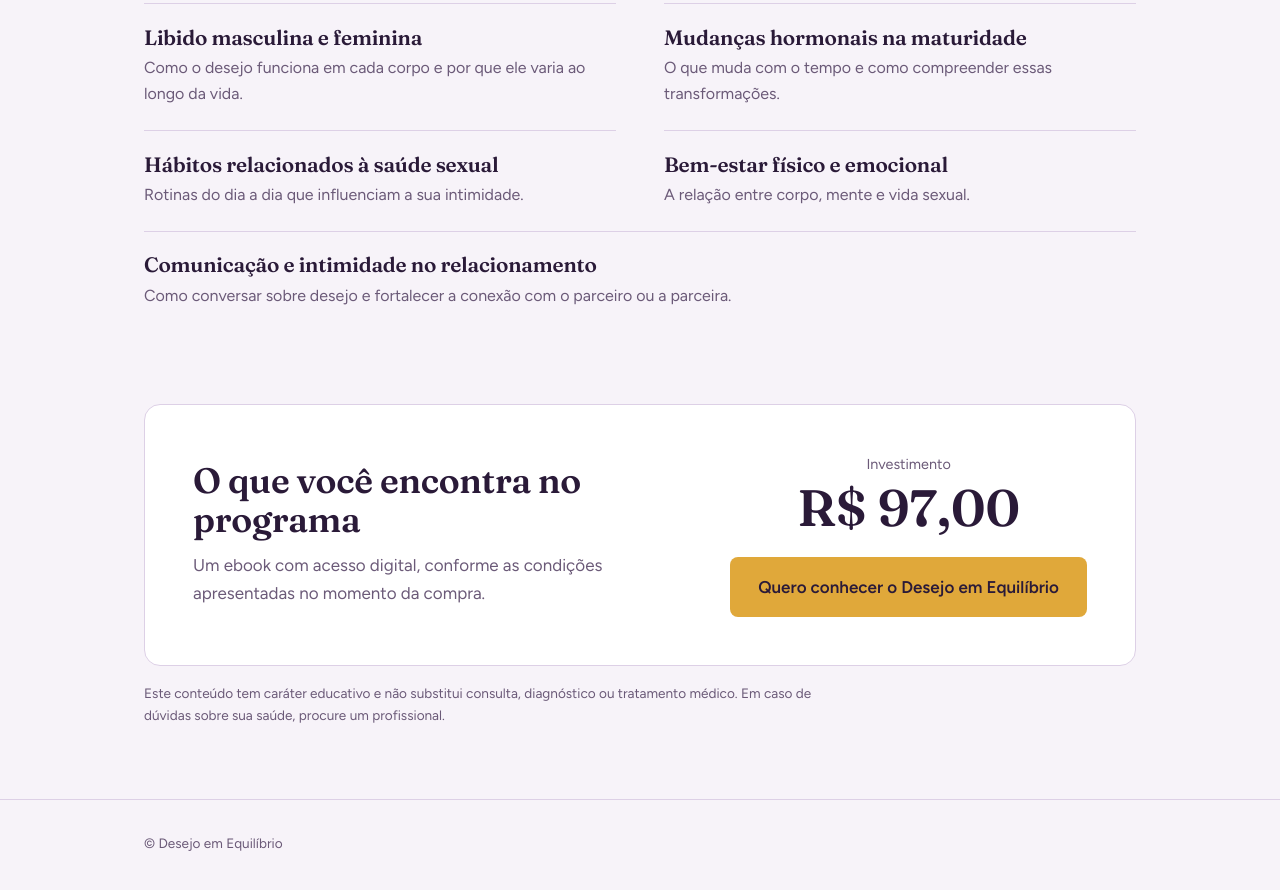
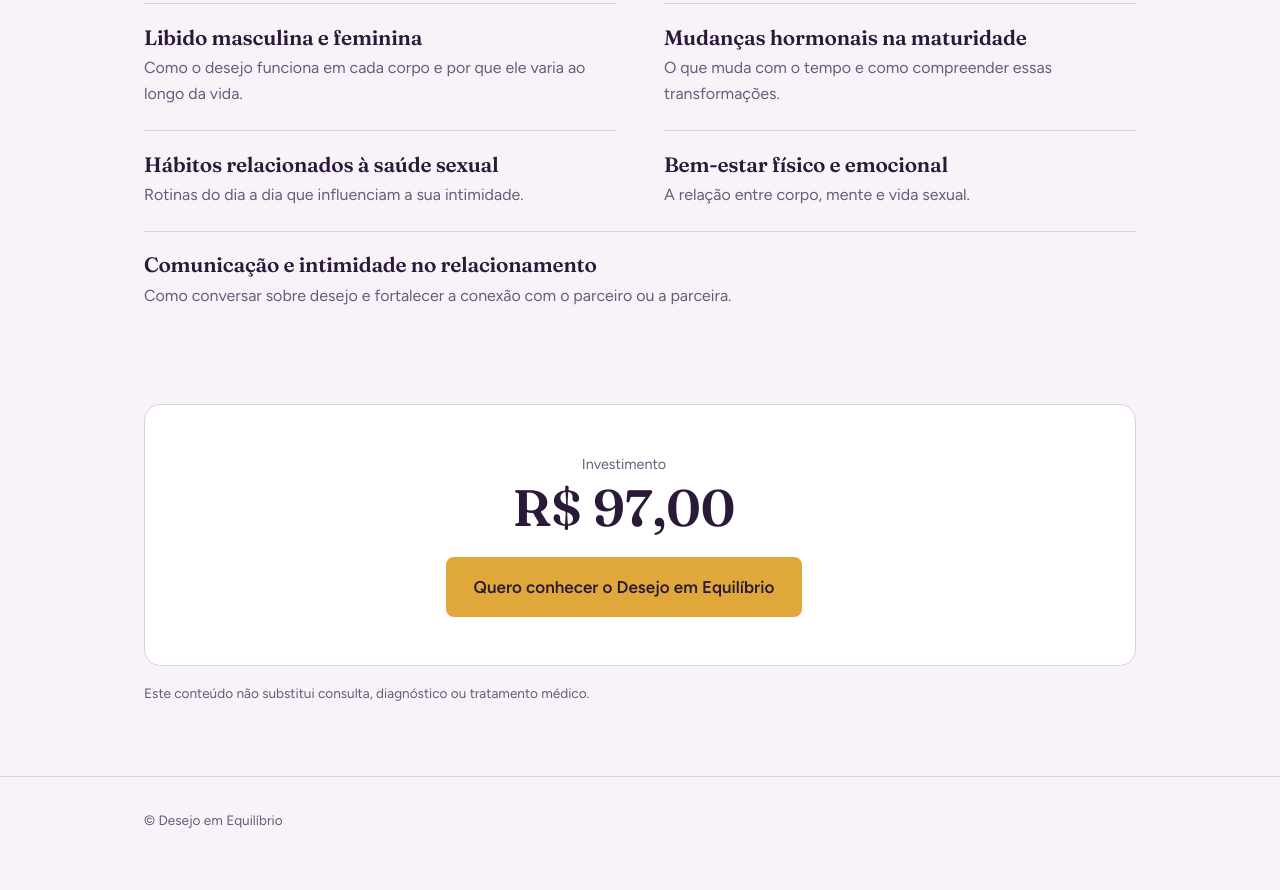
Before and after one commit to ProssimalCrost/TP, a plain HTML site: page desejo-em-equilibrio.html in a window 1280 px wide. Shown: the part 1009-1899 px from the top of the page. Drawn offline with Linux system fonts and the light colour scheme.

Commit message:
Simplify offer section and medical note
Removed redundant information from the offer section and simplified the note about medical consultation.

```diff
--- a/desejo-em-equilibrio.html
+++ b/desejo-em-equilibrio.html
@@ -117,17 +117,13 @@ footer{border-top:1px solid var(--line);padding:2rem 0 3rem}
   <section id="oferta" style="padding-top:0">
     <div class="wrap">
       <div class="offer">
-        <div>
-          <h2>O que você encontra no programa</h2>
-          <p>Um ebook com acesso digital, conforme as condições apresentadas no momento da compra.</p>
-        </div>
         <div class="price">
           <small>Investimento</small>
           <strong>R$ 97,00</strong>
           <a class="btn" href="#oferta" id="checkout">Quero conhecer o Desejo em Equilíbrio</a>
         </div>
       </div>
-      <p class="note">Este conteúdo tem caráter educativo e não substitui consulta, diagnóstico ou tratamento médico. Em caso de dúvidas sobre sua saúde, procure um profissional.</p>
+      <p class="note">Este conteúdo não substitui consulta, diagnóstico ou tratamento médico.</p>
     </div>
   </section>
 </main>
```
